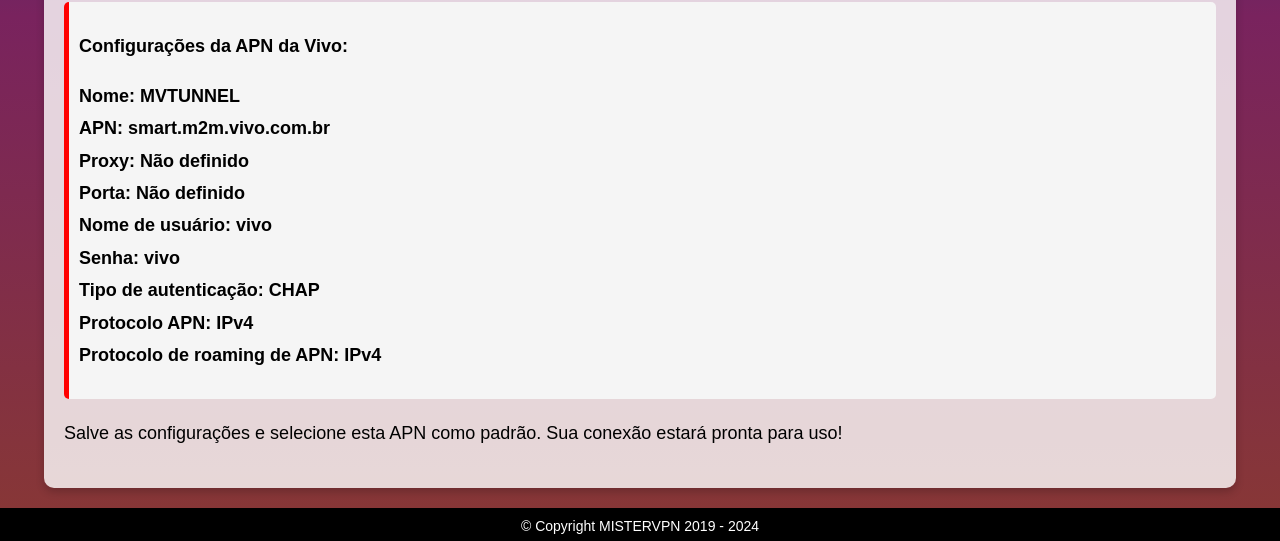
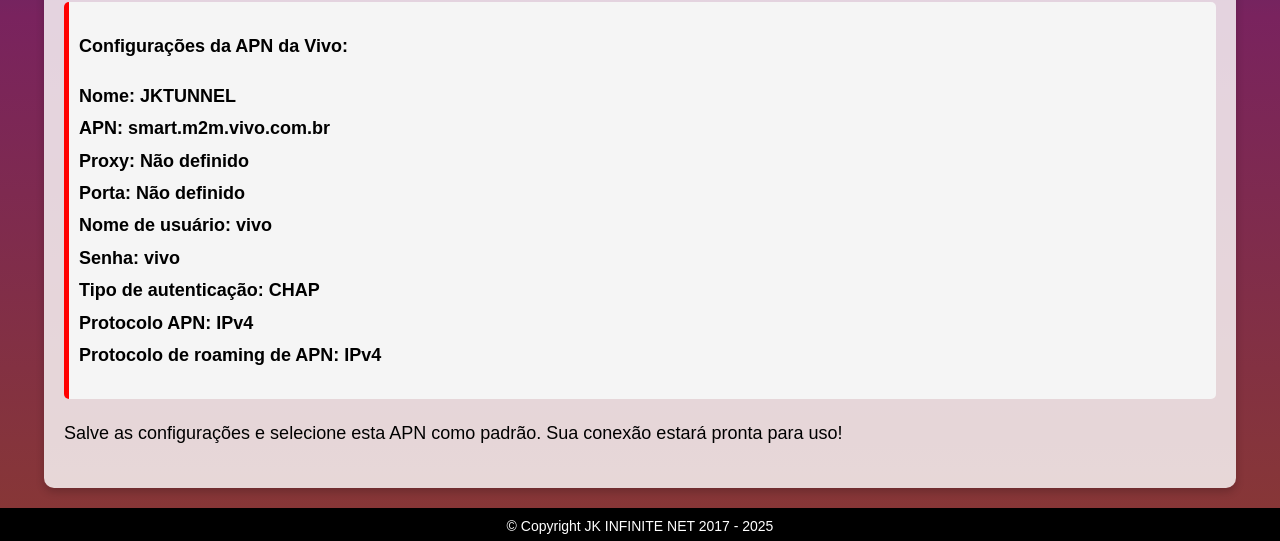
Before and after one commit to Jonathas2cg/dicas, a plain HTML site: page Index.html in a window 1280 px wide. Shown: the part 512-1053 px from the top of the page. Drawn offline with Linux system fonts and the light colour scheme.

Commit message:
Index.html

```diff
--- a/Index.html
+++ b/Index.html
@@ -83,7 +83,7 @@
             <div class="highlight">
                 <p><strong>Configurações da APN da Vivo:</strong></p>
                 <p class="apntxt">
-                    Nome: MVTUNNEL<br>
+                    Nome: JKTUNNEL<br>
                     APN: smart.m2m.vivo.com.br<br>
                     Proxy: Não definido<br>
                     Porta: Não definido<br>
@@ -98,7 +98,7 @@
         </div>
     </section>
     <footer>
-        © Copyright MISTERVPN 2019 - 2024
+        © Copyright JK INFINITE NET 2017 - 2025
     </footer>
 </body>
 </html>
```
